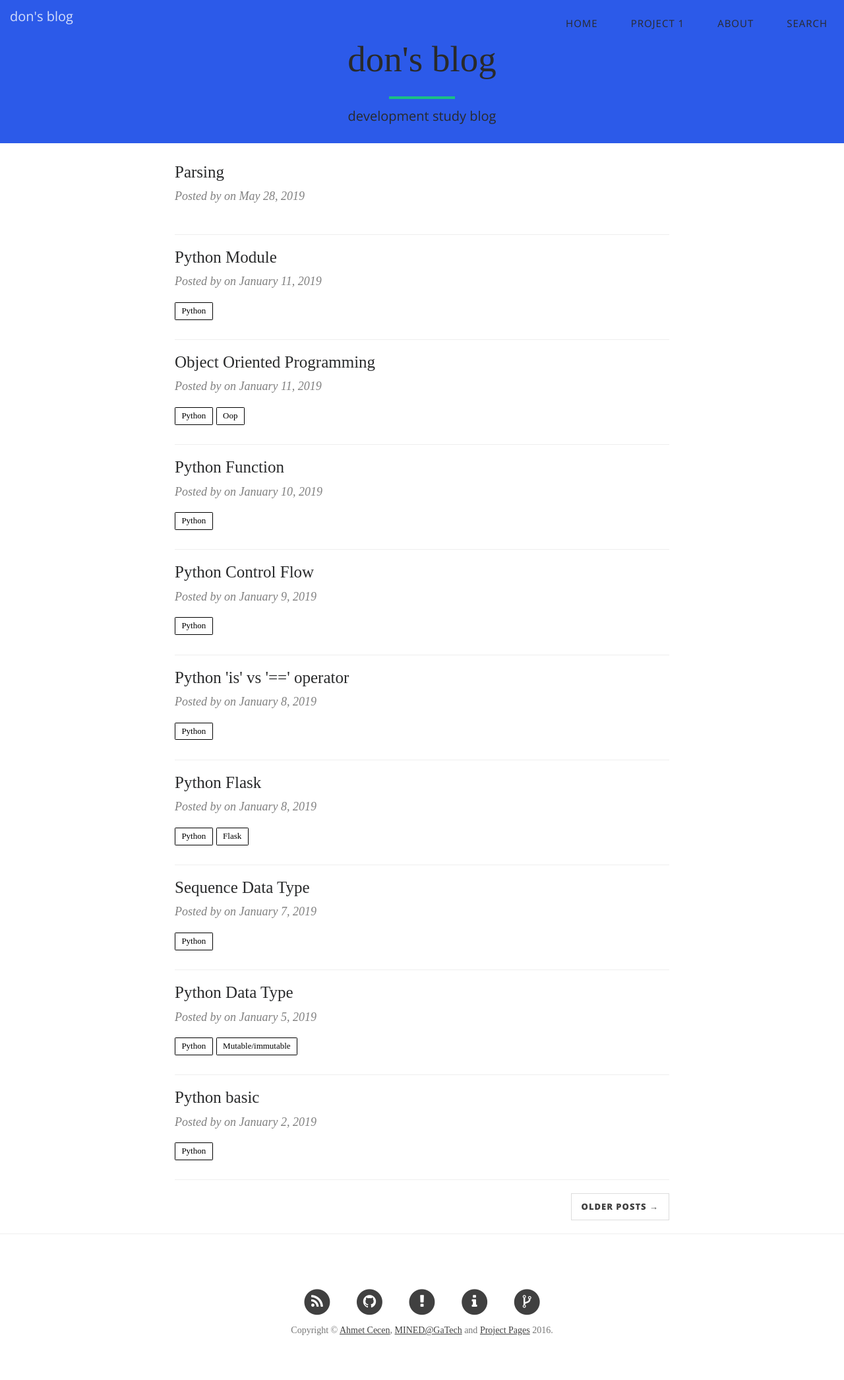
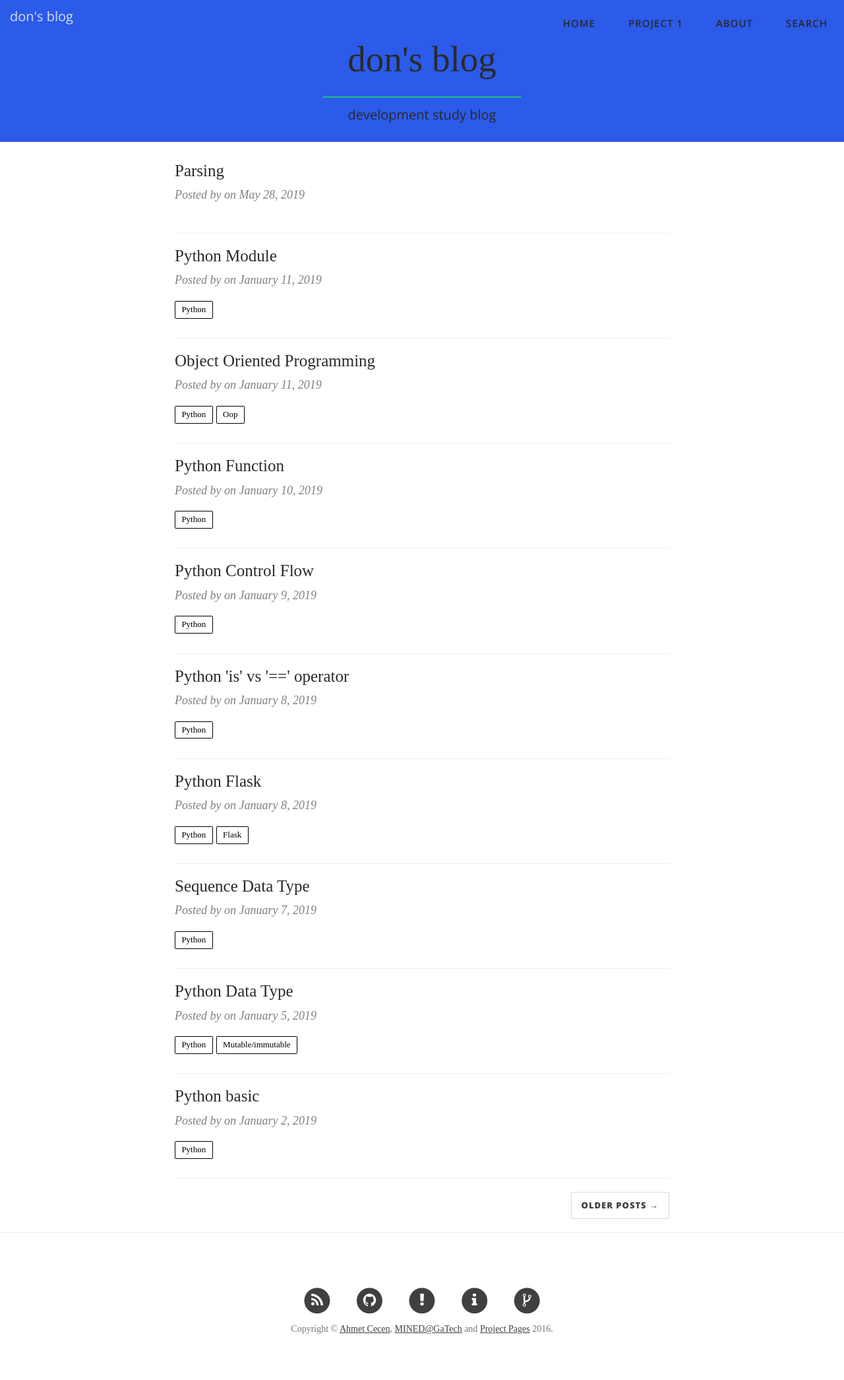
Before and after one commit to don2101/don2101.github.io, a Jekyll site: the page built from index.html, in a window 1280 px wide. Shown: the whole page at 66% size. Built offline with Jekyll 4.4.1, drawn with Linux system fonts in a browser that asks for light colours; nearby versions of some CDN libraries; some web fonts are replaced; the list of posts is cut into pages by our own code.

Commit message:
hr 두께 수정

```diff
--- a/css/clean-blog.css
+++ b/css/clean-blog.css
@@ -53,9 +53,9 @@ blockquote {
   font-style: italic;
 }
 hr.small {
-  max-width: 100px;
+  max-width: 300px;
   margin: 15px auto;
-  border-width: 4px;
+  border-width: 2px;
   border-color: #FFFFFF;
 }
 .navbar-custom {
@@ -73,7 +73,7 @@ hr.small {
 .navbar-custom .nav li a {
   text-transform: uppercase;
   font-size: 15px;
-  font-weight: 500;
+  font-weight: 550;
   letter-spacing: 1px;
 }
 @media only screen and (min-width: 768px) {
```
